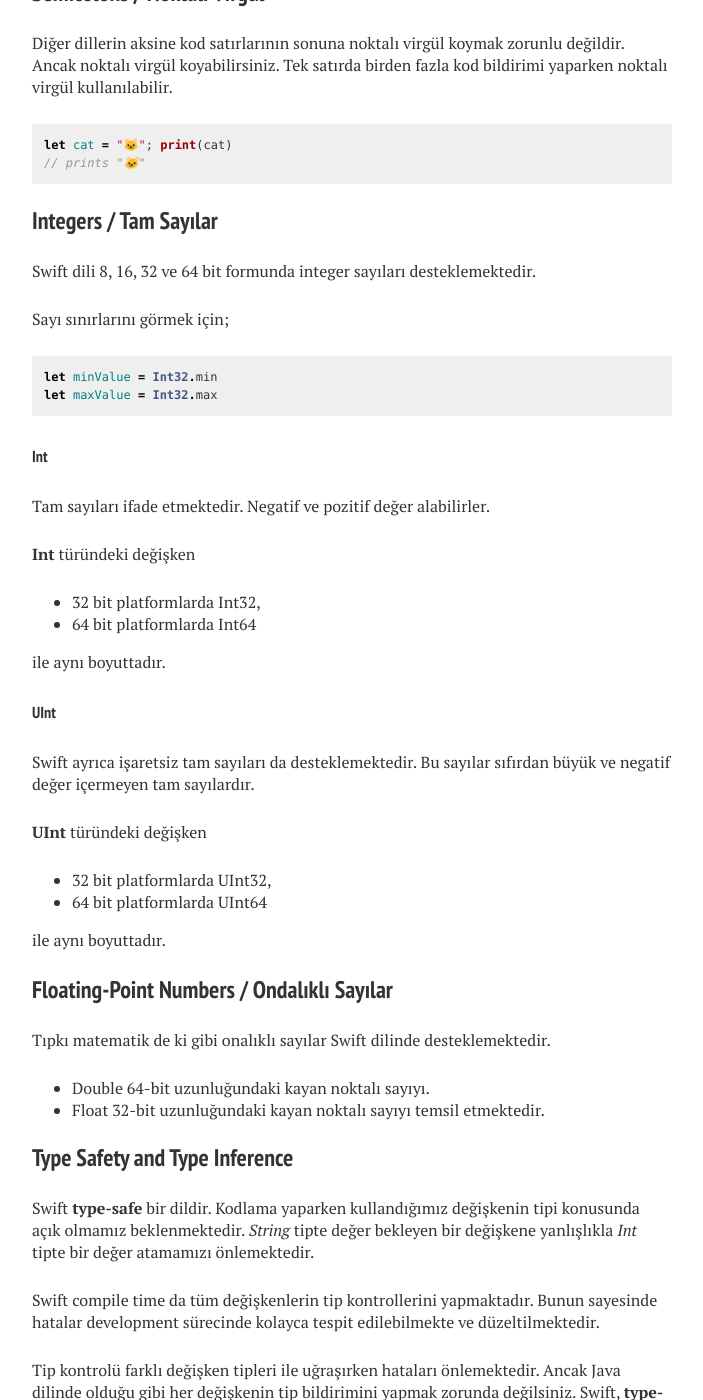
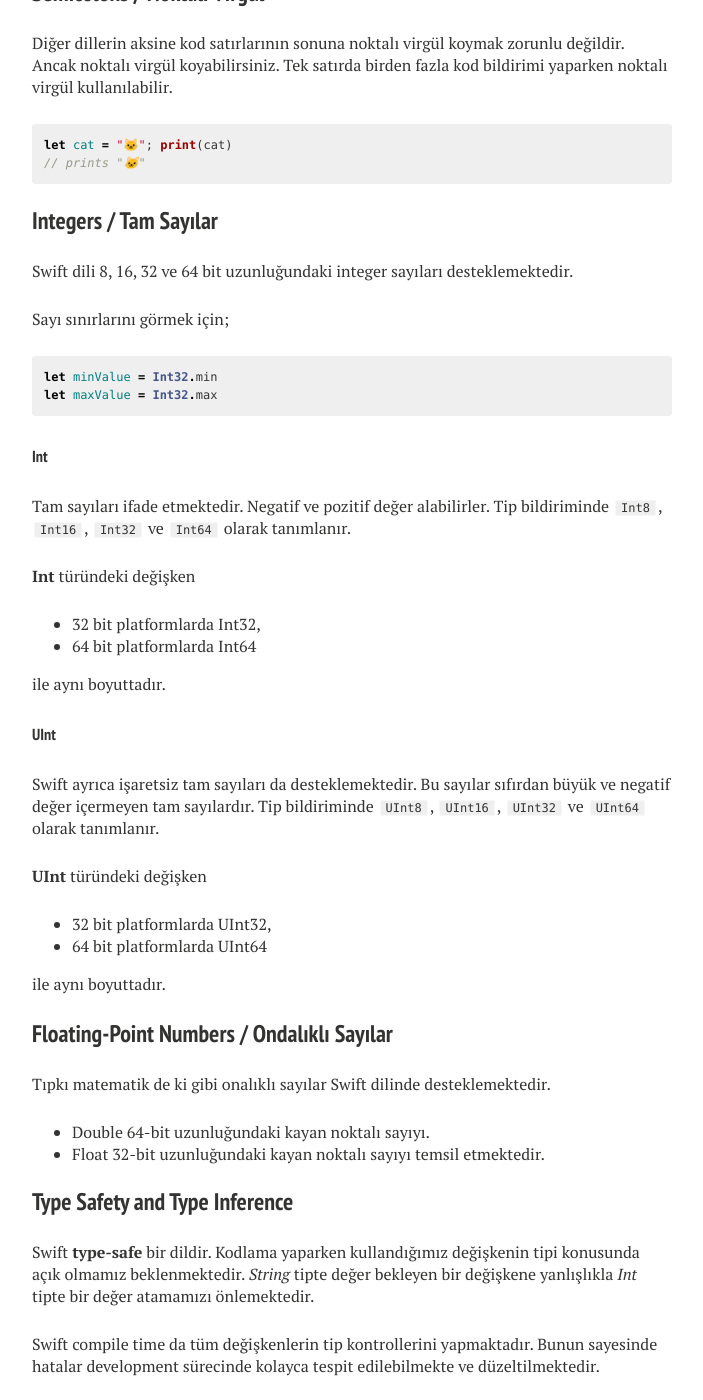
Before and after one commit to conqs/muhasturk.github.io, a Jekyll site: the page built from _posts/swift/2016-03-01-swift-temelleri.md, in a window 1280 px wide and 1400 px high, scrolled down 2407 px. Shown: the whole window, without its empty margins (288-991 px from the left). Built offline with Jekyll 4.4.1, drawn with Linux system fonts in a browser that asks for light colours; comment, search, counter and statistics services are not loaded.

Commit message:
add type decleration for Int and UInt

```diff
--- a/_posts/swift/2016-03-01-swift-temelleri.md
+++ b/_posts/swift/2016-03-01-swift-temelleri.md
@@ -113,7 +113,7 @@ let cat = "🐱"; print(cat)
 
 ### Integers / Tam Sayılar
 
-Swift dili 8, 16, 32 ve 64 bit formunda integer sayıları desteklemektedir.
+Swift dili 8, 16, 32 ve 64 bit uzunluğundaki integer sayıları desteklemektedir.
 
 Sayı sınırlarını görmek için;
 
@@ -124,7 +124,7 @@ let maxValue = Int32.max
 
 ##### Int
 
-Tam sayıları ifade etmektedir. Negatif ve pozitif değer alabilirler.
+Tam sayıları ifade etmektedir. Negatif ve pozitif değer alabilirler. Tip bildiriminde `Int8`, `Int16`, `Int32` ve `Int64` olarak tanımlanır.
 
 **Int** türündeki değişken
 
@@ -135,7 +135,7 @@ ile aynı boyuttadır.
 
 ##### UInt
 
-Swift ayrıca işaretsiz tam sayıları da desteklemektedir. Bu sayılar sıfırdan büyük ve negatif değer içermeyen tam sayılardır.
+Swift ayrıca işaretsiz tam sayıları da desteklemektedir. Bu sayılar sıfırdan büyük ve negatif değer içermeyen tam sayılardır. Tip bildiriminde `UInt8`, `UInt16`, `UInt32` ve `UInt64` olarak tanımlanır.
 
 **UInt** türündeki değişken
 
```
